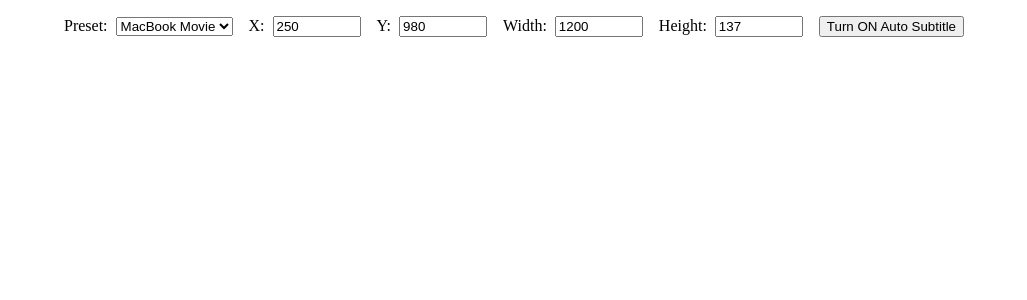
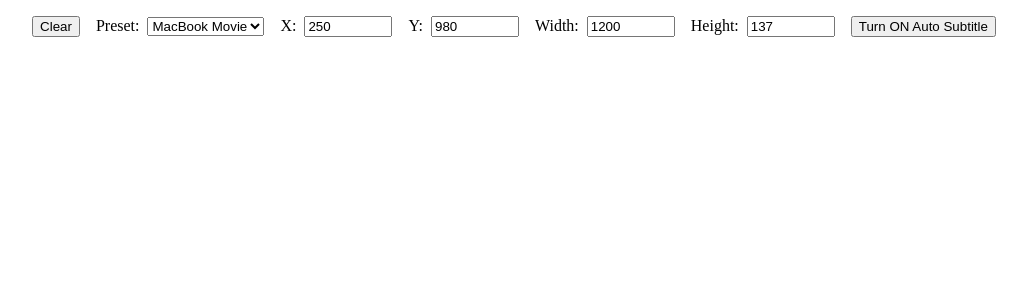
Before and after one commit to ph0ngp/text-capture-utility, a React (Vite) app: page / in a window 1280 px wide. Shown: the top 300 px of the page, without its empty margins (126-1153 px from the left). Built offline with nearby package versions, Linux system fonts and the light colour scheme; no server answers.

Commit message:
add clear text function

```diff
--- a/src/client/App.tsx
+++ b/src/client/App.tsx
@@ -42,6 +42,12 @@ export default function App() {
     const newState = !autoSubtitleOn;
     setAutoSubtitleOn(newState);
 
+      // If we're turning OFF auto subtitle
+  if (!newState) {
+    // Clear the auto subtitle text
+    setAutoSubtitleText('');
+  }
+
     try {
       await fetch('http://localhost:3000/api/auto-subtitle', {
         method: 'POST',
@@ -69,6 +75,11 @@ export default function App() {
     setH(preset.height);
   };
 
+    // Clear the latest OCR text
+    const clearLatestText = () => {
+        setLatestText('');
+      };
+
   return (
     <div>
       <pre className="reader_class">{latestText}</pre>
@@ -83,6 +94,8 @@ export default function App() {
           marginTop: '1rem',
         }}
       >
+
+      <button onClick={clearLatestText}>Clear</button>
         {/* Preset dropdown */}
         <label>
           Preset:
```
